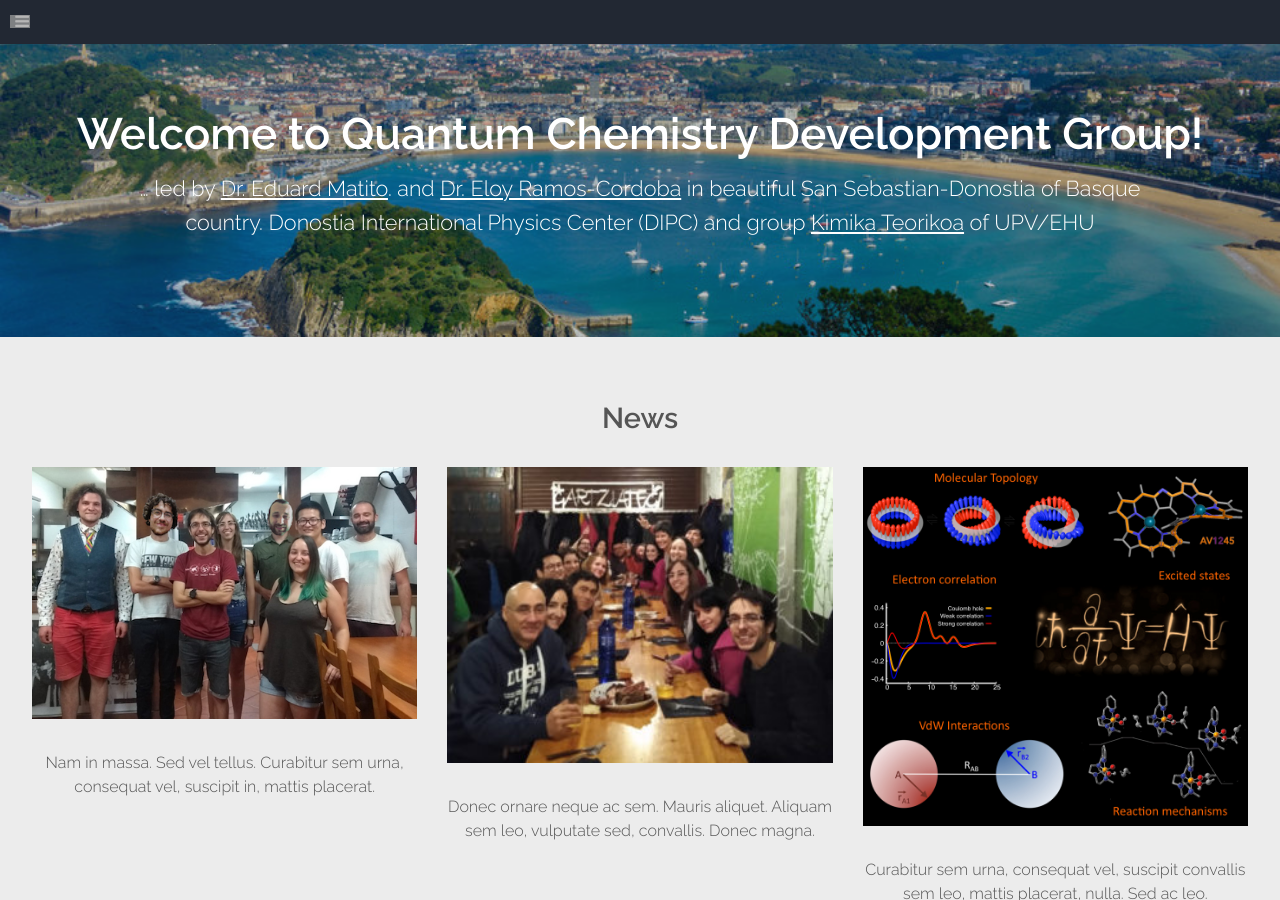
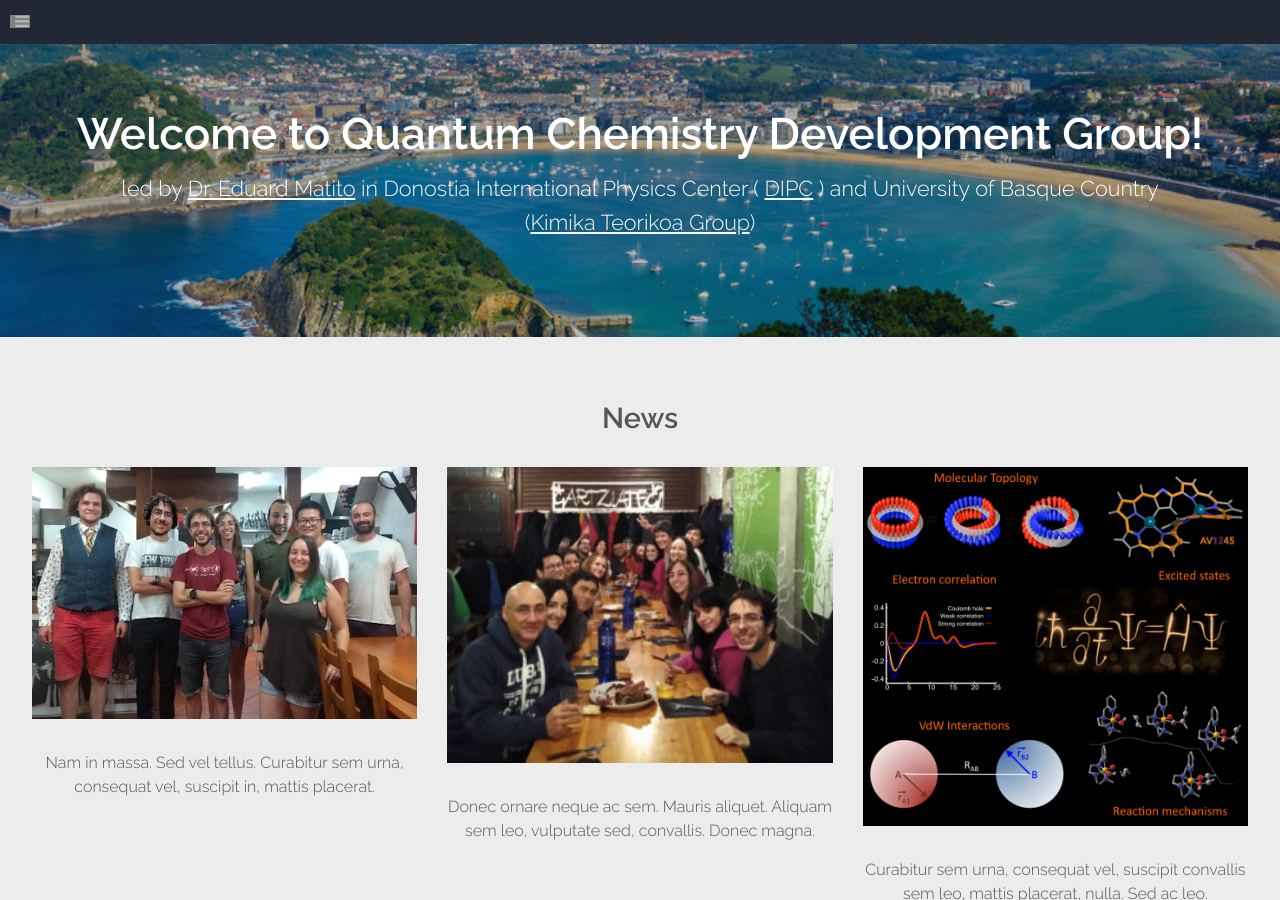
Before and after one commit to old-jekyll-templates/Horizons-Jekyll-Theme, a Jekyll site: the page built from index.html, in a window 1280 px wide and 900 px high. Built offline with Jekyll 4.4.1, drawn with Linux system fonts in a browser that asks for light colours; the list of posts is cut into pages by our own code; grey boxes are pictures that could not be loaded.

Commit message:
Update landing.html

```diff
--- a/_layouts/landing.html
+++ b/_layouts/landing.html
@@ -7,7 +7,7 @@ layout: default
 				<div class="container">
 
 					<!-- Logo -->
-						<!--  <h1><a href="#" id="logo">{{ page.title }}</a></h1> -->
+						<!--  <h1><a href="#" id="logo">{{ page.title }}</a></h1>  -->
 
 					{% include nav.html %}
 
@@ -17,7 +17,8 @@ layout: default
 								<section>
 									<header class="major">
 										<h2>Welcome to Quantum Chemistry Development Group!</h2>
-										<span class="byline">&hellip; led by <a href="https://ematito.webs.com/apps/blog/">Dr. Eduard Matito</a>. and <a href="https://eloyramoscordoba.wordpress.com/">Dr. Eloy Ramos-Cordoba</a> in beautiful San Sebastian-Donostia of Basque country. Donostia International Physics Center (DIPC) and group <a href="http://www.ehu.eus/chemistry/theory/"> Kimika Teorikoa</a> of UPV/EHU </span>
+										<!--  class="byline">&hellip; -->
+										<span class="byline">led by <a href="https://ematito.webs.com/apps/blog/">Dr. Eduard Matito</a> in Donostia International Physics Center ( <a href="http://dipc.ehu.es/">DIPC</a> ) and University of Basque Country (<a href="http://www.ehu.eus/chemistry/theory/">Kimika Teorikoa Group</a>) </span>
 									</header>
 
 								</section>
```
